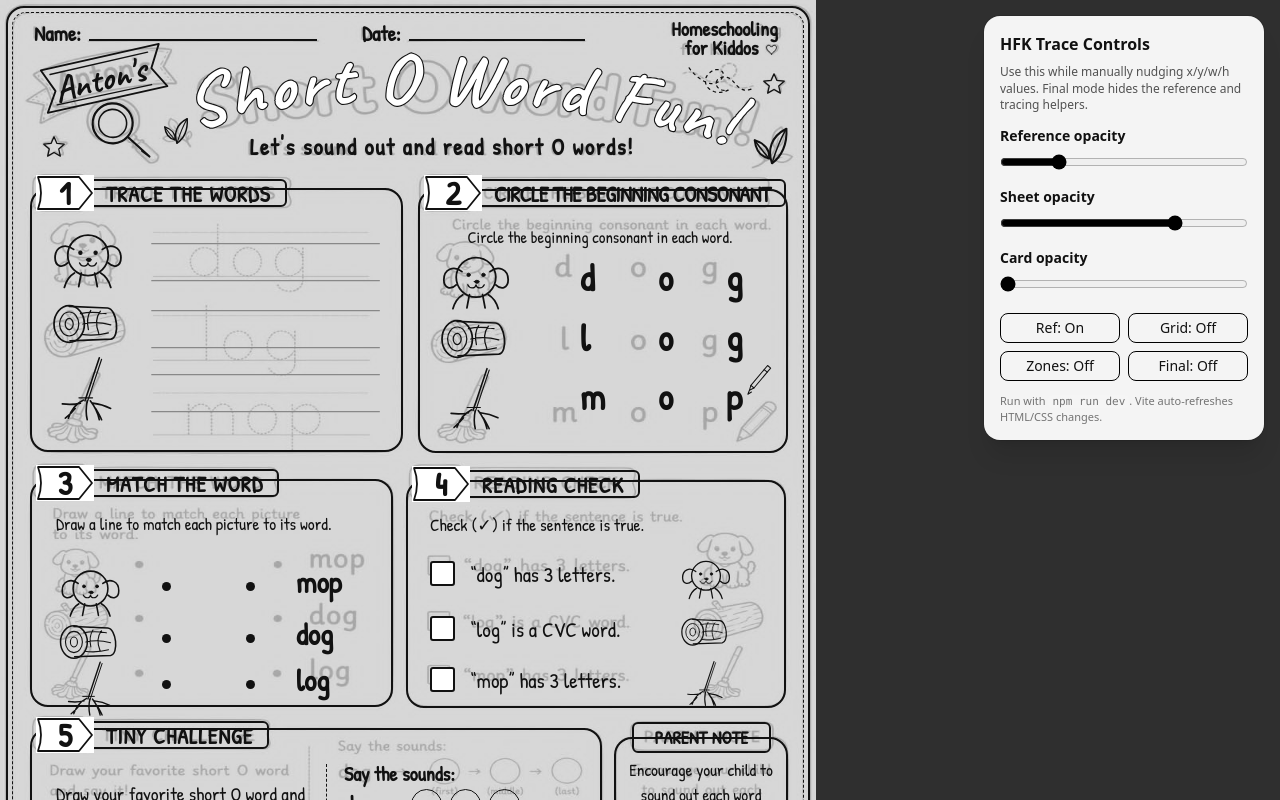
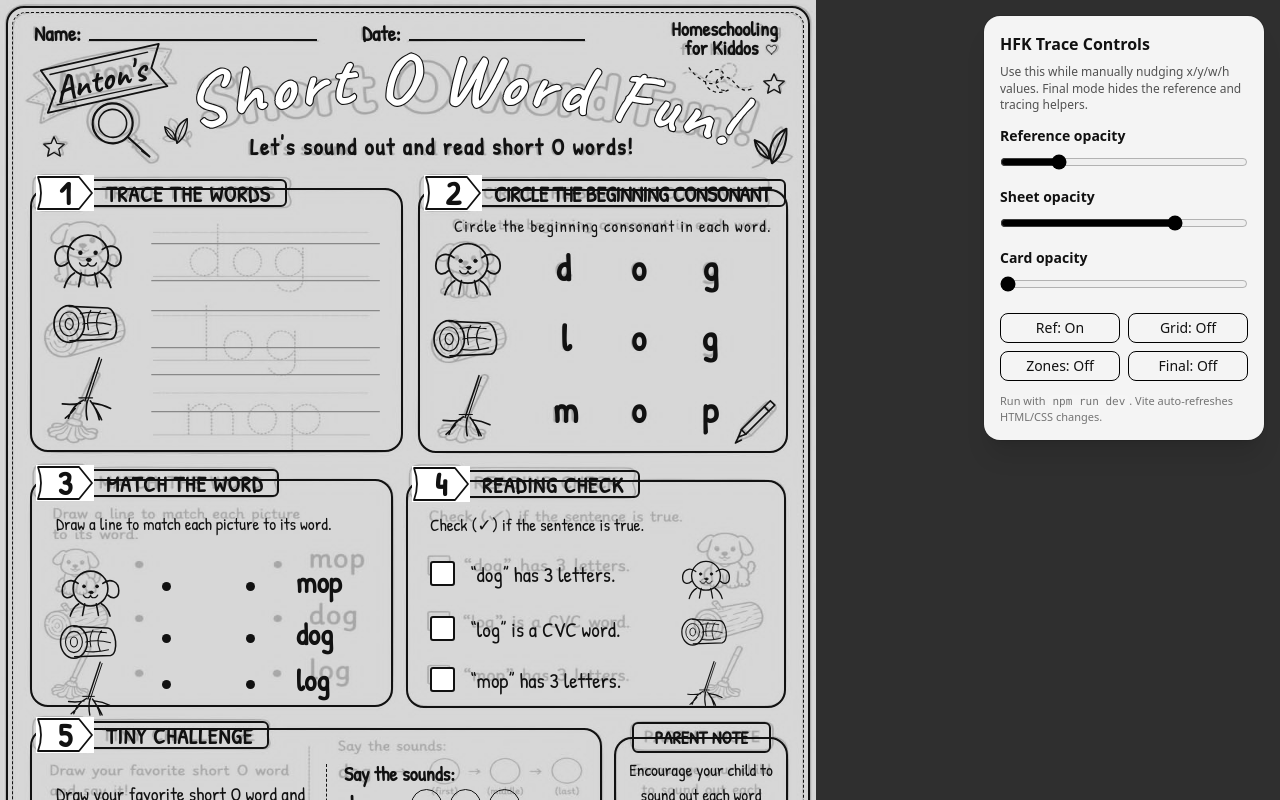
Before and after one commit to princeoncada/hfk-template-development, a React (Vite) app: page / in a window 1280 px wide. Shown: the top 800 px of the page. Built offline with nearby package versions, Linux system fonts and the light colour scheme.

Commit message:
style: adjust layout and positioning of elements in BeginningConsonantActivity

```diff
--- a/src/components/activities/BeginningConsonantActivity.jsx
+++ b/src/components/activities/BeginningConsonantActivity.jsx
@@ -9,18 +9,33 @@ export function BeginningConsonantActivity() {
           </svg><span>2</span></div>
           <div className="label-title tracking-tight">CIRCLE THE BEGINNING CONSONANT</div>
         </div>
-        <div className="subtext absolute left-6.25 top-9.5 w-77.5 text-center text-[16.5px] leading-[1.05] whitespace-nowrap">
+        <div className="subtext absolute w-77.5 text-center text-[16.5px] leading-[1.05] whitespace-nowrap top-[27px] left-[34px] tracking-[1.2px]">
           Circle the beginning consonant in each word.</div>
-        <div className="letters-row lr1"><svg className="pic">
-          <use href="#dog" />
-        </svg><span className="letter l1">d</span><span className="letter l2">o</span><span className="letter l3">g</span></div>
-        <div className="letters-row lr2"><svg className="pic">
-          <use href="#log" />
-        </svg><span className="letter l1">l</span><span className="letter l2">o</span><span className="letter l3">g</span></div>
-        <div className="letters-row lr3"><svg className="pic">
-          <use href="#mop" />
-        </svg><span className="letter l1">m</span><span className="letter l2">o</span><span className="letter l3">p</span></div>
-        <svg className="pencil-small">
+        <div className="letters-row lr1">
+          <svg className="pic top-[-27px] left-[-8px]">
+            <use href="#dog" />
+          </svg>
+          <span className="letter l1 top-[-10px] left-[118px]">d</span>
+          <span className="letter l2 top-[-10px] left-[193px]">o</span>
+          <span className="letter l3 top-[-10px] left-[264px]">g</span>
+        </div>
+        <div className="letters-row lr2">
+          <svg className="pic left-[-8px]">
+            <use href="#log" />
+          </svg>
+          <span className="letter l1 left-[123px]">l</span>
+          <span className="letter l2 left-[193px]">o</span>
+          <span className="letter l3 left-[263px]">g</span>
+        </div>
+        <div className="letters-row lr3">
+          <svg className="pic left-[-8px] top-[-6px]">
+            <use href="#mop" />
+          </svg>
+          <span className="letter l1 top-[13px] left-[115px]">m</span>
+          <span className="letter l2 top-[13px] left-[193px]">o</span>
+          <span className="letter l3 top-[13px] left-[264px]">p</span>
+        </div>
+        <svg className="pencil-small bottom-[2px] right-[6px] rotate-0 size-13">
           <use href="#pencil" />
         </svg>
       </section>
```
